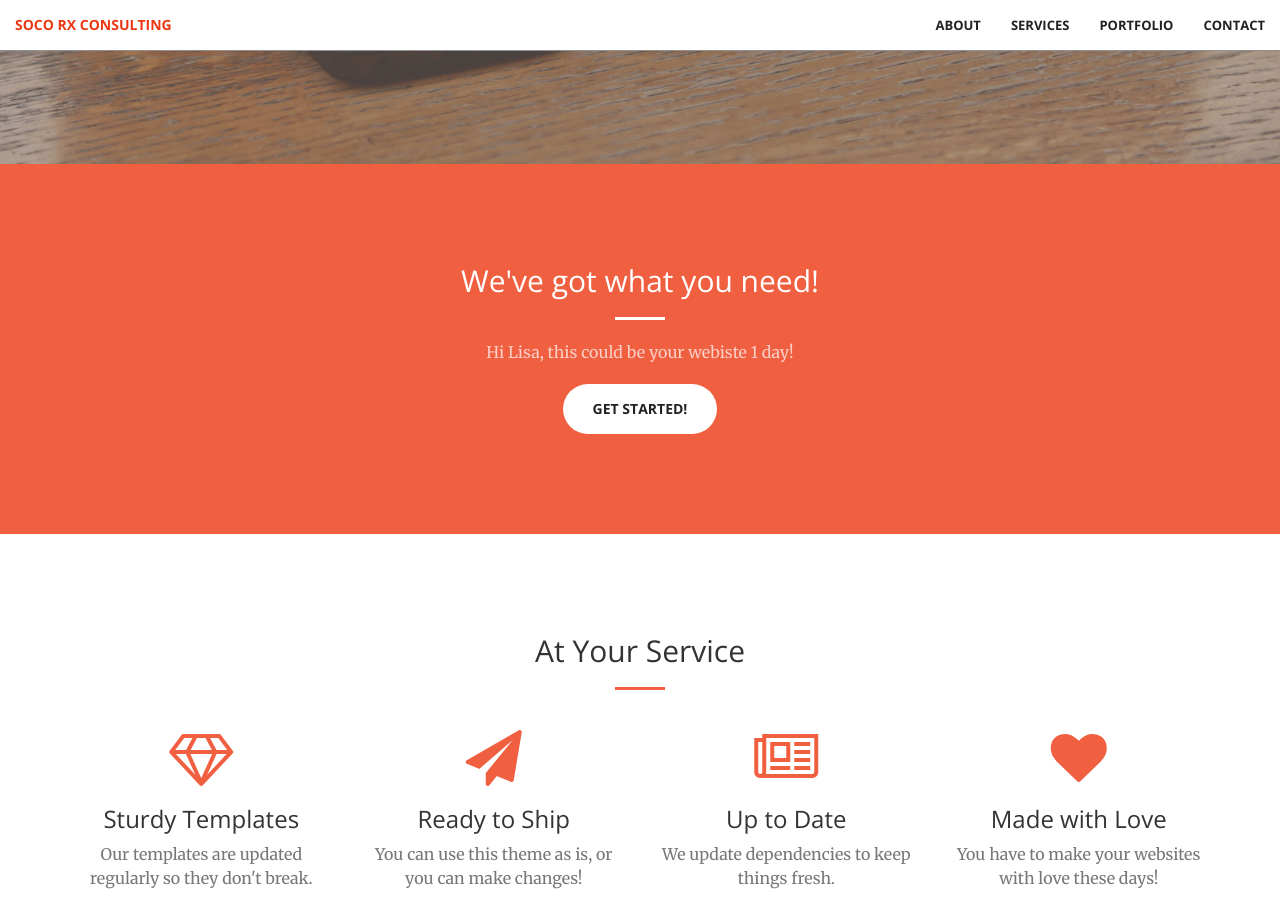
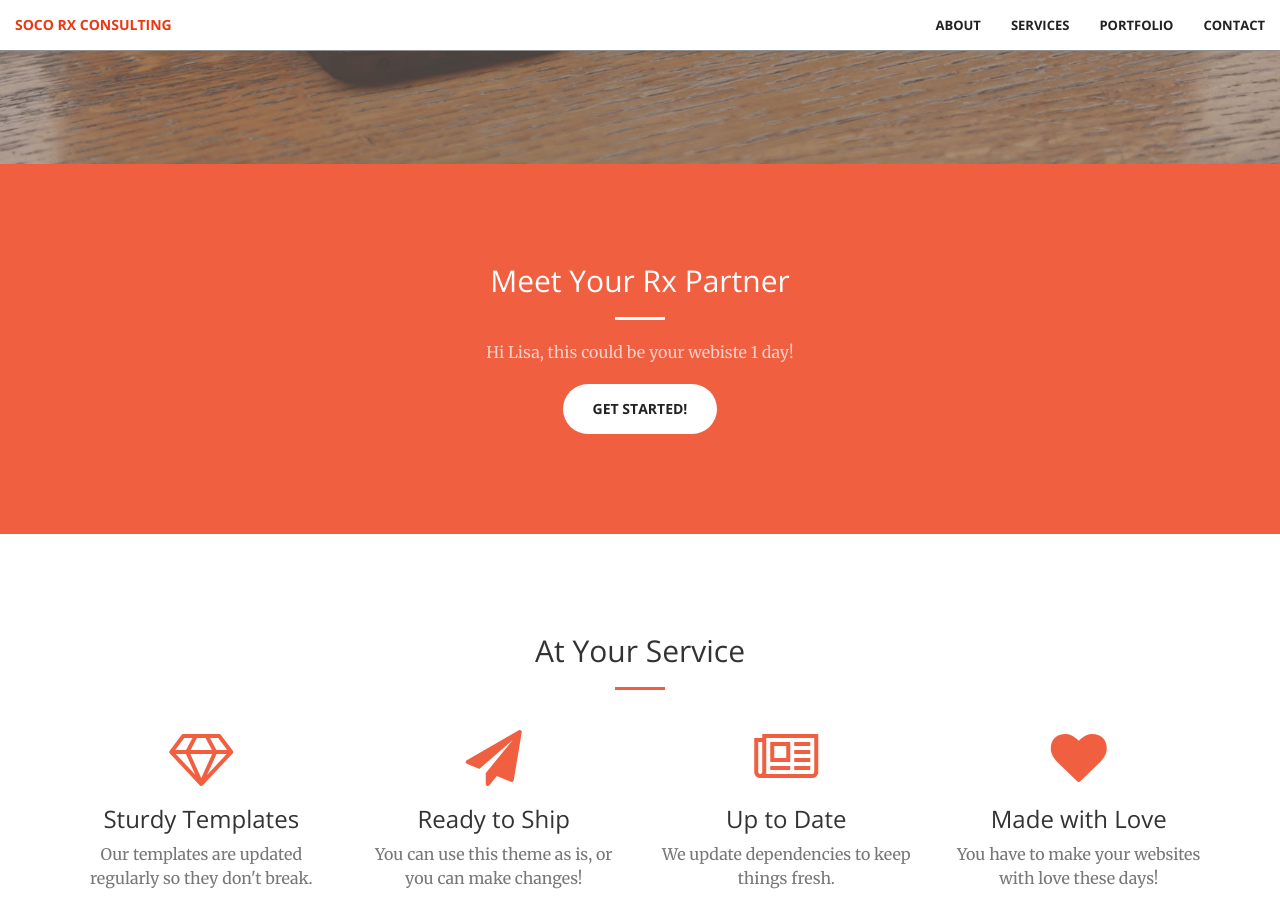
Before and after one commit to edlavalette/edlavalette.github.io, a Jekyll site: the page built from index.html, in a window 1280 px wide and 900 px high, scrolled down 736 px. Built offline with Jekyll 4.4.1, drawn with Linux system fonts in a browser that asks for light colours.

Commit message:
Update call-to-action.html

```diff
--- a/_includes/call-to-action.html
+++ b/_includes/call-to-action.html
@@ -2,7 +2,7 @@
     <div class="container">
         <div class="row">
             <div class="col-lg-8 col-lg-offset-2 text-center">
-                <h2 class="section-heading">We've got what you need!</h2>
+                <h2 class="section-heading">Meet Your Rx Partner</h2>
                 <hr class="light">
                 <p class="text-faded">Hi Lisa, this could be your webiste 1 day!</p>
                 <a href="#" class="btn btn-default btn-xl">Get Started!</a>
```
